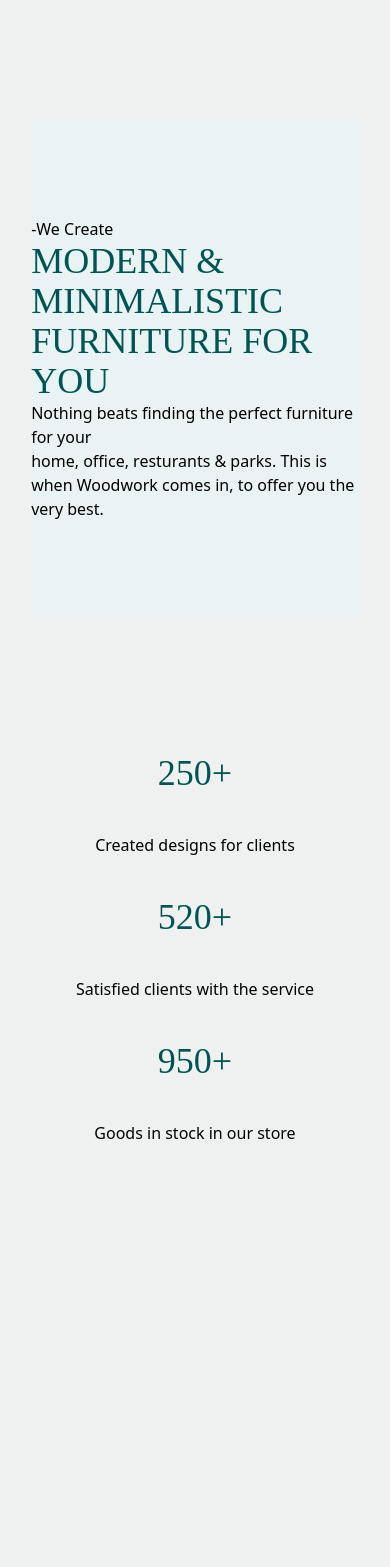
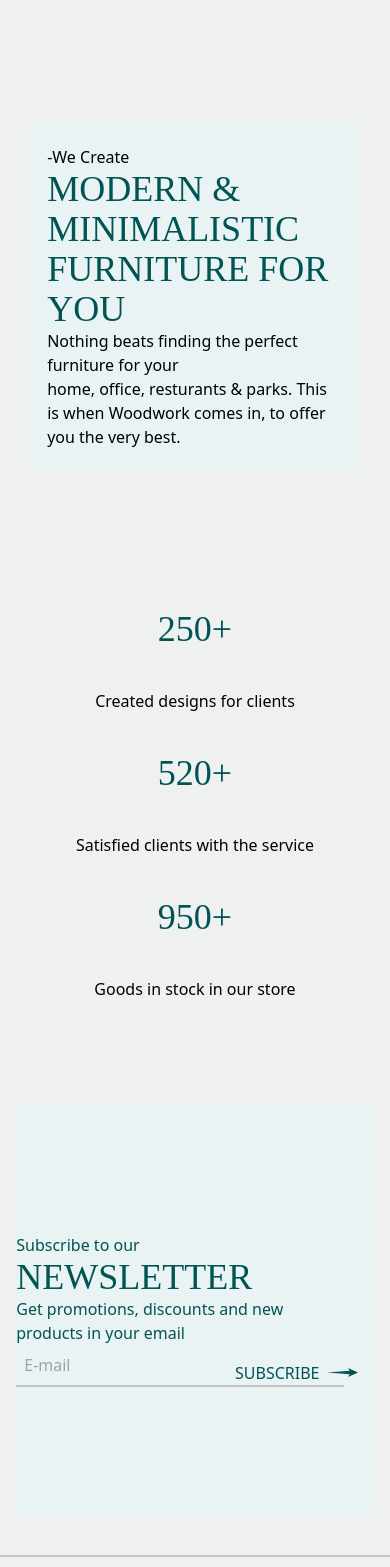
Before and after one commit to Moyowaaaa/woodworks, a Vue app: page / in a window 390 px wide. Shown: the part 2480-4047 px from the top of the page. Built offline with nearby package versions, Linux system fonts and the light colour scheme; a web font is replaced by a local one.

Commit message:
mobile lignment fix

```diff
--- a/src/components/BestSellers.vue
+++ b/src/components/BestSellers.vue
@@ -36,12 +36,12 @@
     </div>
 
     <div
-      class="w-full flex-col flex lg:h-auto lg:flex-row justify-center mb-[12rem]"
+      class="w-full flex-col flex lg:h-auto lg:flex-row justify-center mb-2 lg:mb-[12rem]"
       id="about"
     >
-      <div class="w-full lg:w-6/12 flex flex-col">
-        <div class="bg-[#EAF3F3] py-24 flex flex-col items-center">
-          <div class="lg:w-9/12">
+      <div class="w-full lg:w-6/12 flex flex-col ">
+        <div class="px-4 bg-[#EAF3F3] py-6 lg:py-24 flex flex-col items-center">
+          <div class="lg:w-9/12 flex flex-col">
             <p>-We Create</p>
             <h2 class="text-4xl text-[#005454] font-[avenir-bold] lg:w-[30rem]">
               MODERN & MINIMALISTIC FURNITURE FOR YOU
--- a/src/components/SubscribeSection.vue
+++ b/src/components/SubscribeSection.vue
@@ -1,6 +1,6 @@
 <template>
   <div
-    class="lg:h-[60rem] max-h-screen pt-32 mt-64 lg:pt-0 lg:mt-32 w-full lg:w-10/12 mx-auto flex flex-col lg:flex-row"
+    class="lg:h-[60rem] max-h-screen lg:pt-32 mb-10 lg:pt-0 lg:mt-32 w-full lg:w-10/12 mx-auto flex flex-col lg:flex-row"
     id="subscribe"
   >
     <div class="w-full lg:w-5/12 flex flex-col justify-center">
```
